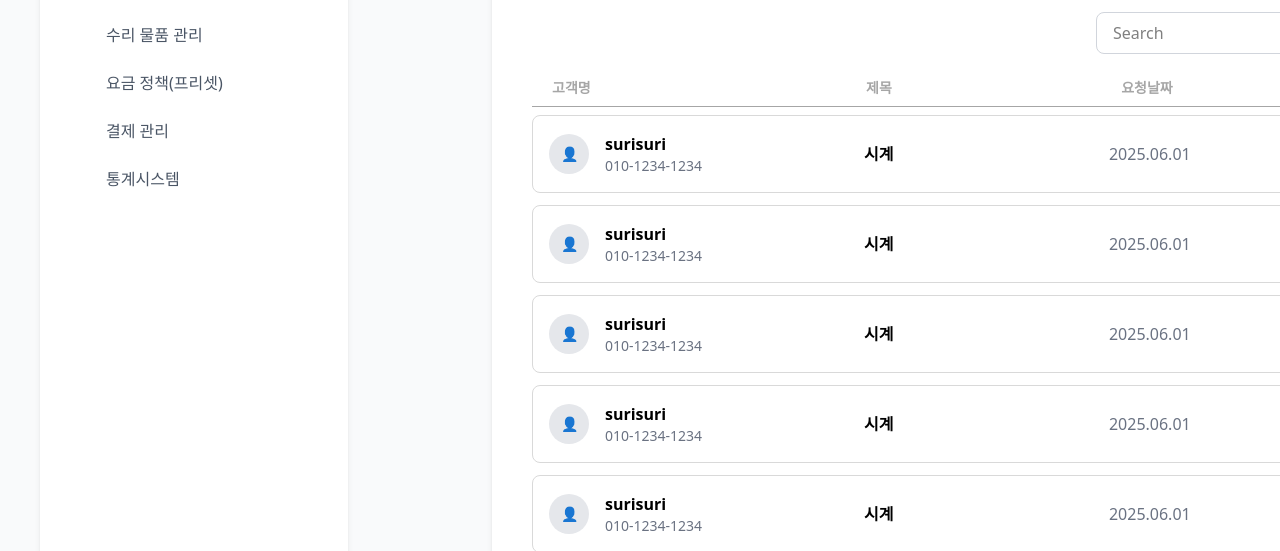
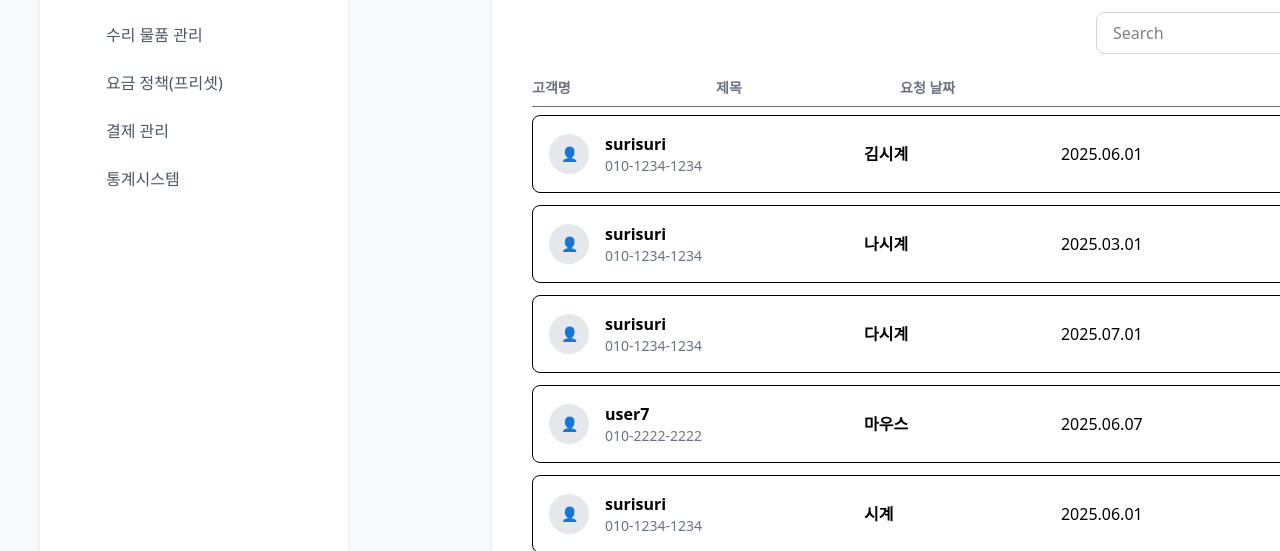
Before and after one commit to cTosMaster/Re-Pair, a React (Vite) app in the folder frontend/: page /MysuriMainPage in a window 1280 px wide. Both pictures are taken after a click on the item "수리 요청 관리". Shown: the part 249-800 px from the top of the page. Built offline with nearby package versions, Linux system fonts and the light colour scheme; no server answers.

Commit message:
feat: 제목,날짜기준 정렬 필터추가

```diff
--- a/frontend/src/components/mysuridashboard/MysuriRequestList.jsx
+++ b/frontend/src/components/mysuridashboard/MysuriRequestList.jsx
@@ -7,7 +7,7 @@ const dummyData = [
     id: 1,
     name: "surisuri",
     phone: "010-1234-1234",
-    title: "시계",
+    title: "김시계",
     date: "2025.06.01",
   },
   // 데이터 반복
@@ -15,15 +15,15 @@ const dummyData = [
     id: 2,
     name: "surisuri",
     phone: "010-1234-1234",
-    title: "시계",
-    date: "2025.06.01",
+    title: "다시계",
+    date: "2025.07.01",
   },
   {
     id: 3,
     name: "surisuri",
     phone: "010-1234-1234",
-    title: "시계",
-    date: "2025.06.01",
+    title: "나시계",
+    date: "2025.03.01",
   },
   {
     id: 4,
@@ -44,7 +44,7 @@ const dummyData = [
     name: "user6",
     phone: "010-1111-1111",
     title: "키보드",
-    date: "2025.06.06",
+    date: "2025.03.06",
   },
   {
     id: 7,
@@ -57,7 +57,7 @@ const dummyData = [
 
 const ITEMS_PER_PAGE = 5;
 
-const MysuriRequestList = () => {
+const RequestList = () => {
   const [search, setSearch] = useState("");
   const [sortOption, setSortOption] = useState("제목");
   const [currentPage, setCurrentPage] = useState(1);
@@ -67,9 +67,22 @@ const MysuriRequestList = () => {
     setCurrentPage(1); // 검색 시 페이지 초기화
   };
 
-  const filteredList = dummyData.filter((item) =>
+  //정렬(제목.날짜 기준)
+  const filteredList = dummyData
+  .filter((item) =>
     item.title.includes(search) || item.name.includes(search)
-  );
+  )
+  .sort((a, b) => {
+    if (sortOption === "제목") {
+      return a.title.localeCompare(b.title);
+    } else if (sortOption === "날짜") {
+      // 날짜 문자열 "YYYY.MM.DD"를 Date 객체로 변환 후 비교
+      const dateA = new Date(a.date.replace(/\./g, "-"));
+      const dateB = new Date(b.date.replace(/\./g, "-"));
+      return dateB - dateA; // 최신순 정렬
+    }
+    return 0;
+  });
 
   // 페이지네이션 적용
   const totalItems = filteredList.length;
@@ -105,11 +118,11 @@ const MysuriRequestList = () => {
     </div>
 
       {/* Table Header */}
-      <div className="grid grid-cols-4 text-[#A6A6A6] font-semibold text-sm py-2 border-b">
-        <div className="col-span-1 pl-5">고객명</div>
-        <div className="col-span-1 pl-26">제목</div>
-        <div className="col-span-1 text-center pl-20">요청날짜</div>
-        <div className="col-span-1 text-center pl-26 ">상세보기</div>
+      <div className="grid grid-cols-5 text-gray-500 font-semibold text-sm py-2 border-b">
+        <div>고객명</div>
+        <div>제목</div>
+        <div>요청 날짜</div>
+        <div className="col-span-2 text-right">상세보기</div>
       </div>
 
       {/* List Items */}
@@ -117,7 +130,7 @@ const MysuriRequestList = () => {
         {currentItems.map((item) => (
           <div
             key={item.id}
-            className="flex items-center justify-between border border-[#D9D9D9] rounded-lg p-4"
+            className="flex items-center justify-between border rounded-lg p-4"
           >
             <div className="flex items-center space-x-4 w-1/3">
               <div className="w-10 h-10 bg-gray-200 rounded-full flex items-center justify-center text-gray-500 text-sm">
@@ -129,7 +142,7 @@ const MysuriRequestList = () => {
               </div>
             </div>
             <div className="w-1/5 font-semibold">{item.title}</div>
-            <div className="w-1/5 text-gray-500 pl-12">{item.date}</div>
+            <div className="w-1/5">{item.date}</div>
             <div className="w-1/5 text-right">
               <button className="text-gray-700 font-medium border border-gray-300 px-4 py-1 rounded-md hover:bg-gray-100">
                 상세보기
@@ -150,4 +163,4 @@ const MysuriRequestList = () => {
   );
 };
 
-export default MysuriRequestList;
+export default RequestList;
```
